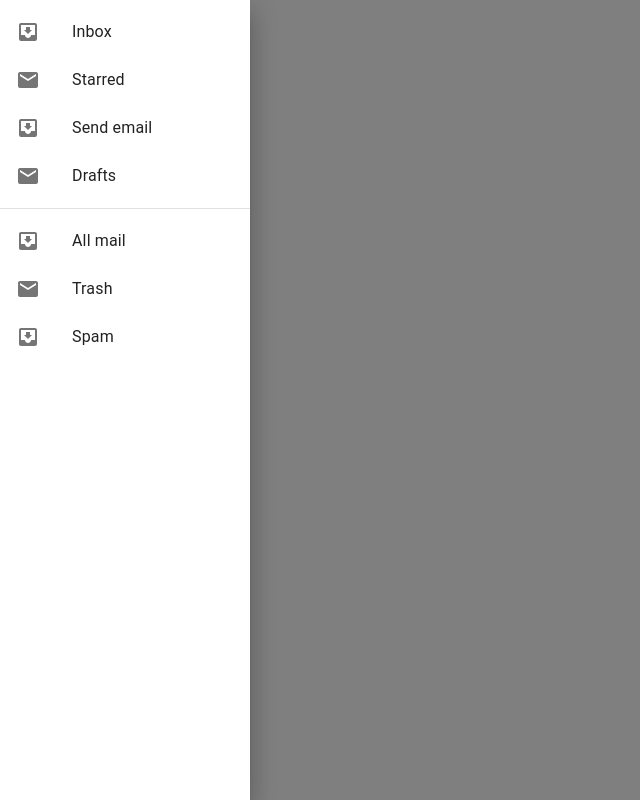
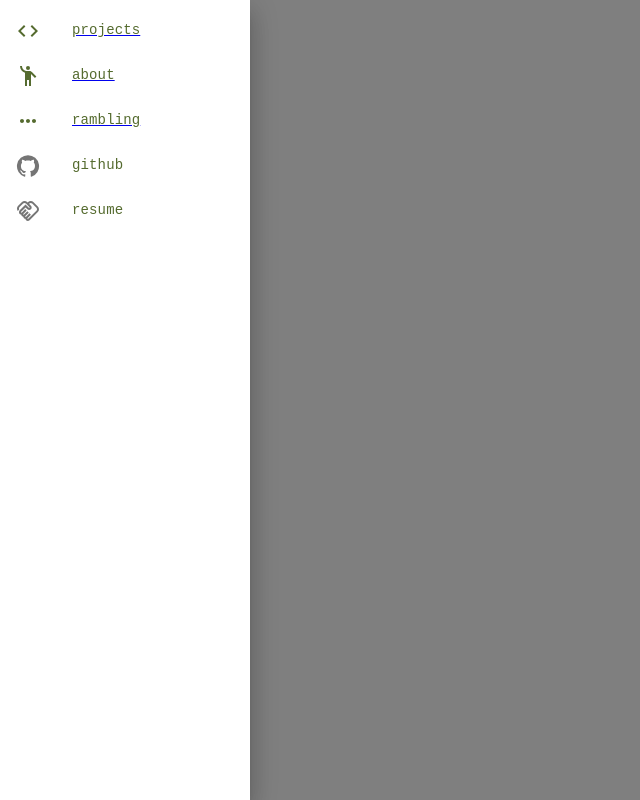
Before and after one commit to EthanRWagner/EthanRWagner.github.io, a React (Create React App) app in the folder frontend-personal/: page / in a window 1280 px wide. Both pictures are taken after a click on the button "home". Shown: the whole page, without its empty margins (0-640 px from the left). Built offline with nearby package versions, Linux system fonts and the light colour scheme.

Commit message:
navBar functionality and styling

```diff
--- a/frontend-personal/package.json
+++ b/frontend-personal/package.json
@@ -13,6 +13,7 @@
     "@testing-library/user-event": "^13.5.0",
     "react": "^18.2.0",
     "react-dom": "^18.2.0",
+    "react-router-dom": "^6.4.5",
     "react-scripts": "5.0.1",
     "web-vitals": "^2.1.4"
   },
--- a/frontend-personal/src/App.css
+++ b/frontend-personal/src/App.css
@@ -45,3 +45,12 @@ i[name='home-btn'] {
   font-size: 48px;
   color: darkolivegreen;
 }
+
+.navBar-cont-active {
+  color: darkolivegreen;
+}
+
+.navBar-item {
+  font-family: 'Courier New', Courier, monospace;
+  color: darkolivegreen;
+}
--- a/frontend-personal/src/App.js
+++ b/frontend-personal/src/App.js
@@ -3,16 +3,17 @@ import './App.css';
 
 //material ui drawer imports
 import Box from '@mui/material/Box';
-import Drawer from '@mui/material/Drawer';
-import Button from '@mui/material/Button';
-import List from '@mui/material/List';
-import Divider from '@mui/material/Divider';
-import ListItem from '@mui/material/ListItem';
-import ListItemButton from '@mui/material/ListItemButton';
-import ListItemIcon from '@mui/material/ListItemIcon';
-import ListItemText from '@mui/material/ListItemText';
-import InboxIcon from '@mui/icons-material/MoveToInbox';
-import MailIcon from '@mui/icons-material/Mail';
+import {Drawer, Button, List, ListItem, ListItemButton, ListItemIcon, ListItemText} from '@mui/material';
+import AboutIcon from '@mui/icons-material/EmojiPeopleOutlined';
+import RamblingIcon from '@mui/icons-material/MoreHoriz';
+import ResumeIcon from '@mui/icons-material/HandshakeOutlined';
+import ProjectsIcon from '@mui/icons-material/Code';
+import GitHubIcon from '@mui/icons-material/GitHub';
+
+import { createTheme } from '@mui/material/styles';
+import {BrowserRouter as Router, Route, Link, Routes} from 'react-router-dom';
+
+import Resume from './docs/Ethan_Wagner_Resume.pdf';
 
 function App() {
 
@@ -31,6 +32,15 @@ function App() {
     setNavBar(open);
   };
 
+  const theme = createTheme({
+    typography: {
+      fontFamily: ['Courier New', 'Courier', 'monospace'].join(','),
+      color: 'darkolivegreen',
+      }
+    })
+
+  const navList = ['/projects', '/about', '/rambling'];
+
   // navBar element / drawer
   const drawer = (
     <Box
@@ -38,31 +48,41 @@ function App() {
       role="presentation"
       onClick={toggleNavBar(false)}
       onKeyDown={toggleNavBar(false)}
+      className="navBar-box"
     >
       <List>
-        {['Inbox', 'Starred', 'Send email', 'Drafts'].map((text, index) => (
+        {['projects', 'about', 'rambling'].map((text, index) => (
+          <Link to={navList[index]}>
             <ListItem key={text} disablePadding>
               <ListItemButton>
-              <ListItemIcon>
-                {index % 2 === 0 ? <InboxIcon /> : <MailIcon />}
+                <ListItemIcon
+                  sx={{
+                    color: 'darkolivegreen',
+                  }}>
+                  {(index === 0) ? <ProjectsIcon /> :
+                  (index === 1) ? <AboutIcon /> : <RamblingIcon />}
                 </ListItemIcon>
-              <ListItemText primary={text} />
+                <ListItemText primaryTypographyProps={theme} primary={text} />
               </ListItemButton>
             </ListItem>
+          </Link>
         ))}
-      </List>
-      <Divider />
-      <List>
-        {['All mail', 'Trash', 'Spam'].map((text, index) => (
-          <ListItem key={text} disablePadding>
+        <ListItem onClick={() => window.open("https://github.com/EthanRWagner", '_blank')} key={"github"} disablePadding>
           <ListItemButton>
             <ListItemIcon>
-                {index % 2 === 0 ? <InboxIcon /> : <MailIcon />}
+              <GitHubIcon />
             </ListItemIcon>
-              <ListItemText primary={text} />
+            <ListItemText primaryTypographyProps={theme} primary={"github"} />
           </ListItemButton>
         </ListItem>
-        ))}
+        <ListItem onClick={() => window.open(Resume, '_blank')} key={"resume"} disablePadding>
+          <ListItemButton>
+            <ListItemIcon>
+              <ResumeIcon />
+            </ListItemIcon>
+            <ListItemText primaryTypographyProps={theme} primary={"resume"} />
+          </ListItemButton>
+        </ListItem>
       </List>
     </Box>
   );
@@ -74,19 +94,39 @@ function App() {
       </head>
 
       <body>
+        <Router>
           <div>
             <div>
                 <Button className='home-btn' onClick={toggleNavBar(true)}>
                     <i className='material-icons' name='home-btn'>home</i>
                 </Button>
                 <Drawer
+                  className='navBar-cont-active'
                   open={navBar}
                   onClose={toggleNavBar(false)}
                 >
                   {drawer}
                 </Drawer>
             </div>
+          <Routes>
+            <Route path="/">
+              Home
+            </Route>
+
+            <Route path="/projects">
+              Projects
+            </Route>
+
+            <Route path="/about">
+              About
+            </Route>
+
+            <Route path="/rambling">
+              Rambling
+            </Route>
+          </Routes>
           </div>
+        </Router>
       </body>
     </>
 
```
Also changed, not shown: 2 other files (tests, documents, lock files or other folders). Lines whose indentation alone changed are shown as unchanged.
